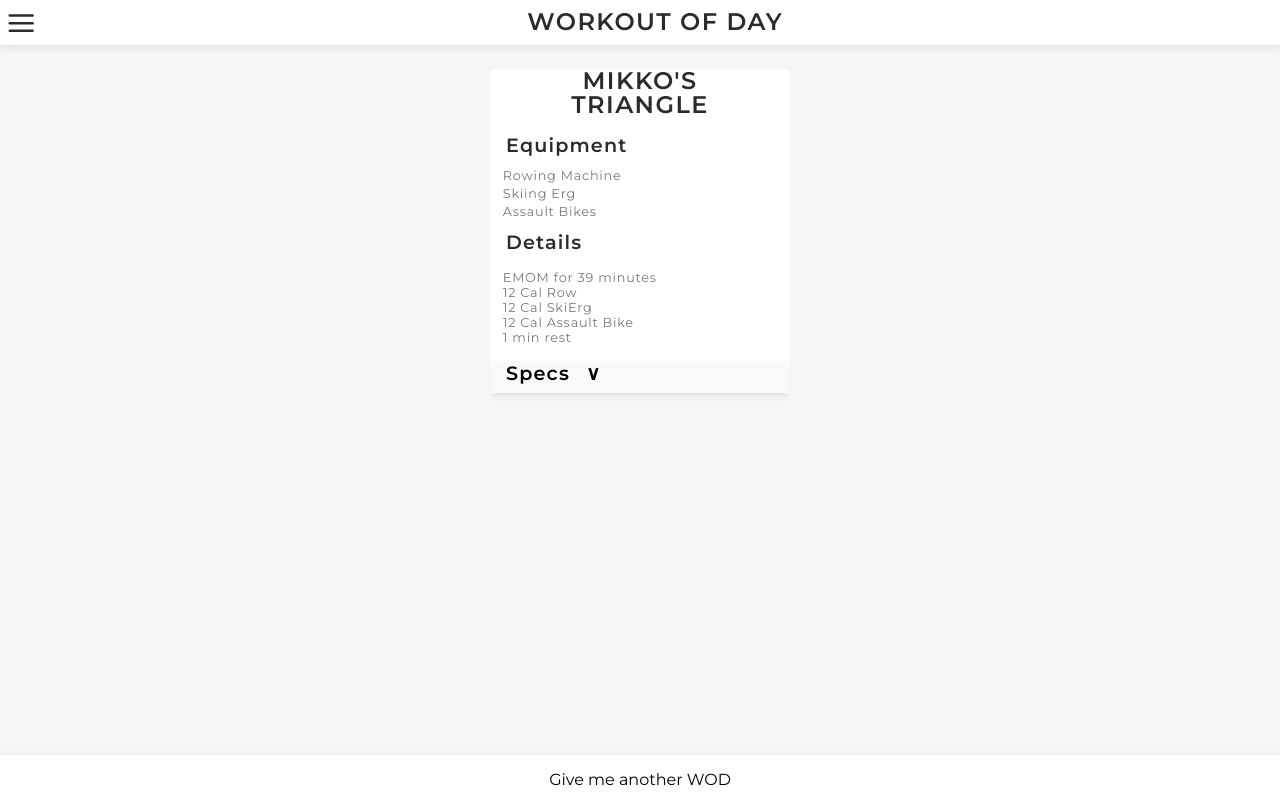
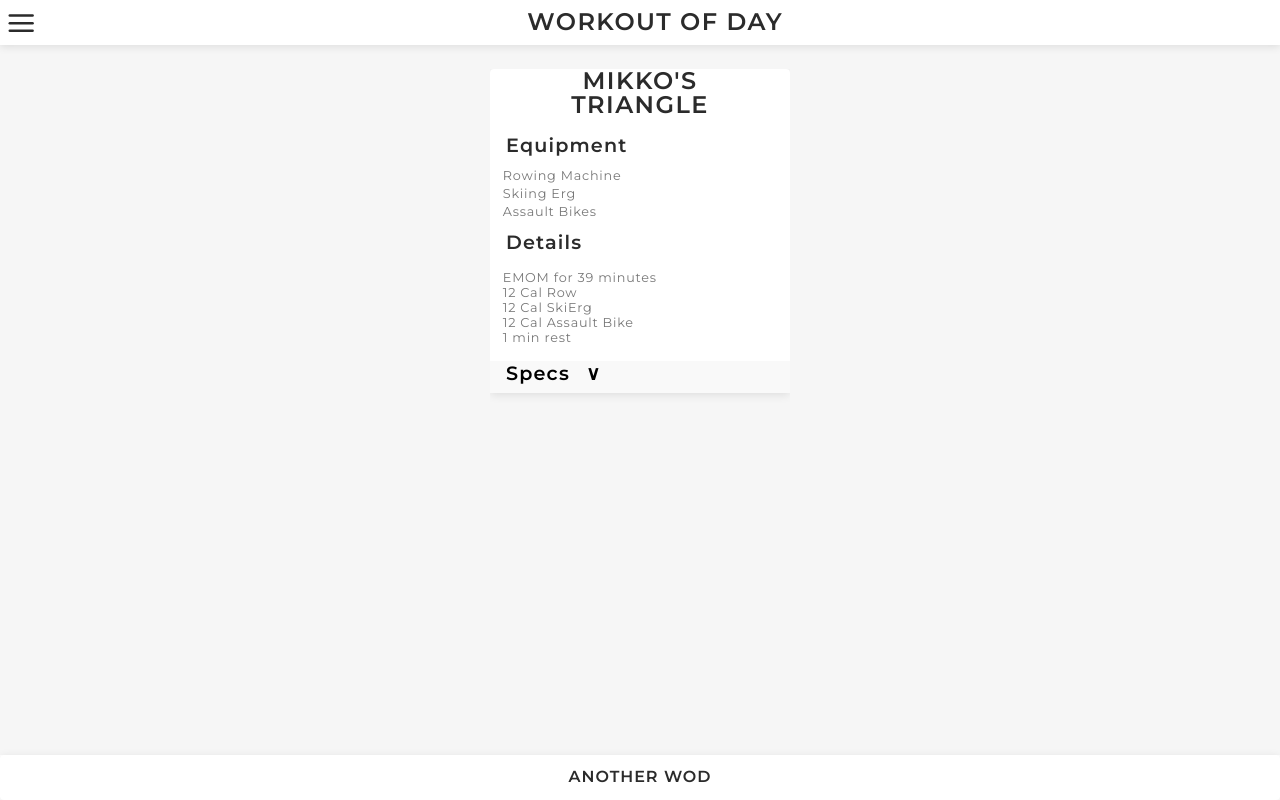
Before and after one commit to kjkaizens/givemeawod, a Next.js app: page /26042022 in a window 1280 px wide. Built offline with nearby package versions, Linux system fonts and the light colour scheme.

Commit message:
another wod button

```diff
--- a/pages/[alias].tsx
+++ b/pages/[alias].tsx
@@ -56,7 +56,7 @@ const RandomWodButton = () =>{
   return(
     <a href={randomWodLink}>
     <button className={styles.randomWodButton}>
-      Give me another WOD
+      another WOD
     </button>
     </a>
   )
--- a/styles/Home.module.css
+++ b/styles/Home.module.css
@@ -25,7 +25,7 @@
   margin-right: auto;
   height: 100%;
   width: 300px;
-  max-width: 600px;
+  max-width: 800px;
   justify-content: center;
   overflow-y: auto;
 }
@@ -181,8 +181,17 @@
 .randomWodButton{
   background-color: #FFFFFF; /* Green */
   border: none;
-  color: black;
-  padding: 15px 32px;
+  font-family: 'Montserrat';
+  font-style: normal;
+  font-weight: bold;
+  font-size: 24px;
+  line-height: 1.5rem;
+  text-align: center;
+  letter-spacing: 0.06em;
+  text-transform: uppercase;
+
+  color: #2B2B2B;
+  height: 100%;
   width: 100%;
   font-size: 16px;
   box-shadow: 0px 2px 10px rgba(0, 0, 0, 0.1);
```
